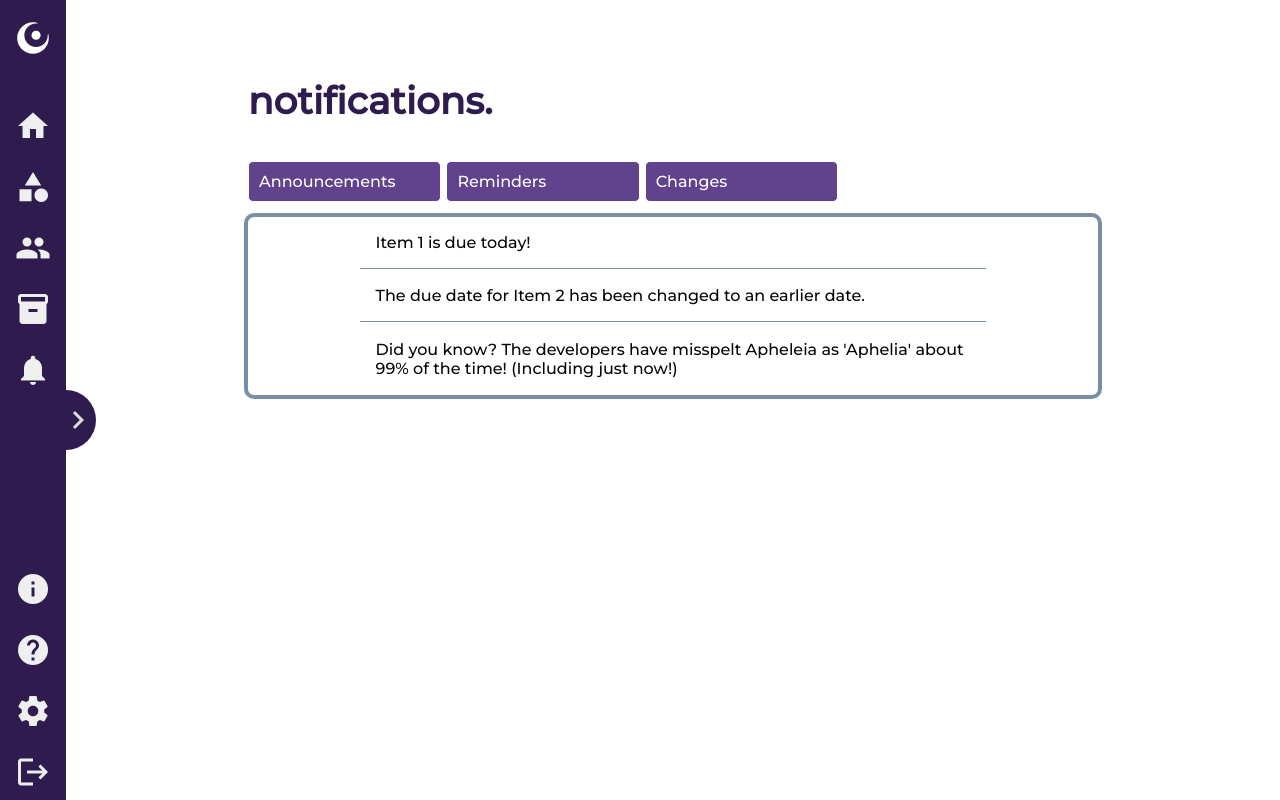
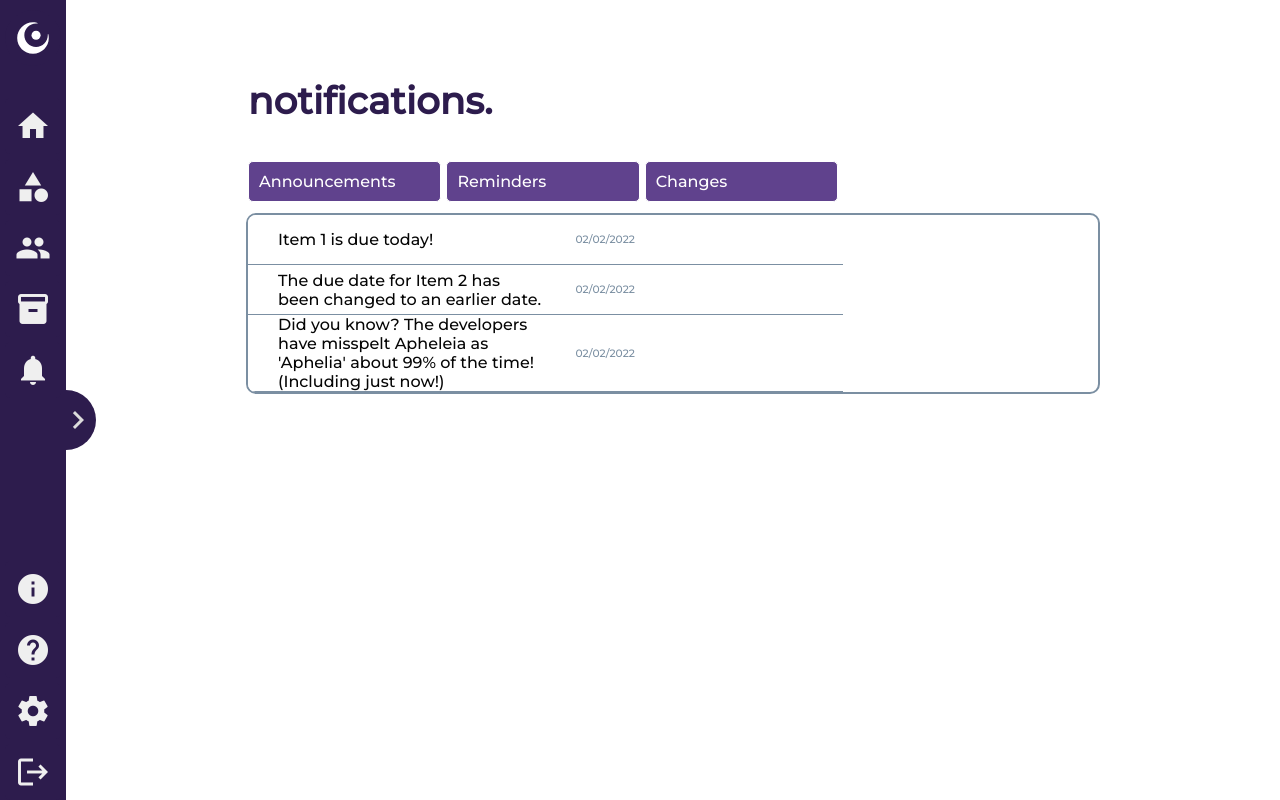
Before and after one commit to Appl3s-3/Aphelia-Front, a Vue app: page /notifications in a window 1280 px wide. Built offline with nearby package versions, Linux system fonts and the light colour scheme.

Commit message:
some more notifications page css stuff + div overflow fixes

```diff
--- a/src/components/DashHistory.vue
+++ b/src/components/DashHistory.vue
@@ -34,6 +34,7 @@
     height: 100%;
     border: 4px solid var(--aph-grey);
     border-radius: 10px;
+    overflow: hidden;
 }
 
 .dash-history-table {
--- a/src/components/DashLoans.vue
+++ b/src/components/DashLoans.vue
@@ -50,6 +50,7 @@
     height: 85%;
     border: 4px solid var(--aph-grey);
     border-radius: 10px;
+    overflow: hidden;
 }
 
 .dash-loans-table {
--- a/src/components/DashNotifications.vue
+++ b/src/components/DashNotifications.vue
@@ -36,6 +36,7 @@ const selfStore = useSelf()
     border: 4px solid var(--aph-grey);
     border-radius: 10px;
     height: 100%;
+    overflow: hidden;
 }
 
 .dash-notifications-table {
@@ -51,10 +52,6 @@ const selfStore = useSelf()
     border-bottom: 0.1em solid var(--aph-grey);
 }
 
-.dash-notifications-table th {
-    padding: var(--table-heading-vertical-padding) 0;
-}
-
 .dash-notifications-table td {
     padding: var(--table-data-vertical-padding) var(--table-data-horizontal-padding);
     padding-left: 30px;
--- a/src/components/NotificationsDisplay.vue
+++ b/src/components/NotificationsDisplay.vue
@@ -6,25 +6,49 @@ const selfStore = useSelf()
 </script>
 
 <template>
-<ul id="notifications-display">
-    <li v-for="notification in selfStore.history.notifications">{{ notification }}</li>
-</ul>
+<div id="notifications-wrapper">
+    <table id="notifications-display">
+    <tr v-for="notification in selfStore.history.notifications">
+        <td>{{ notification }}</td>
+        <td class="notifications-date">02/02/2022</td>
+    </tr>
+</table>
+</div>
 </template>
 
 <style scoped>
-#notifications-display {
-    margin: 0;
-    border: 4px solid var(--aph-grey);
+#notifications-wrapper {
+    border: 2px solid var(--aph-grey);
     border-radius: 10px;
+    height: 100%;
+    overflow: hidden;
 }
 
-#notifications-display > li {
-    margin: auto auto 0.1em auto;
-    padding: 1em;
-    font-size: 12pt;
+#notifications-display {
+    width: 100%;
+    background-color: var(--aph-back1);
+    table-layout: fixed;
+    border-collapse: collapse;
+    border: 0px;
+}
+
+#notifications-display tr {
+    height: 50px;
+    border-bottom: 0.1em solid var(--aph-grey);
+}
+
+#notifications-display td {
+    padding: var(--table-data-vertical-padding) var(--table-data-horizontal-padding);
+    padding-left: 30px;
 }
 
 #notifications-display li:not(:last-child) {
     border-bottom: 1px solid var(--aph-grey);
 }
+
+.notifications-date {
+    width: 6%;
+    font-size: 8pt;
+    color: var(--aph-text-grey);
+}
 </style>
```
